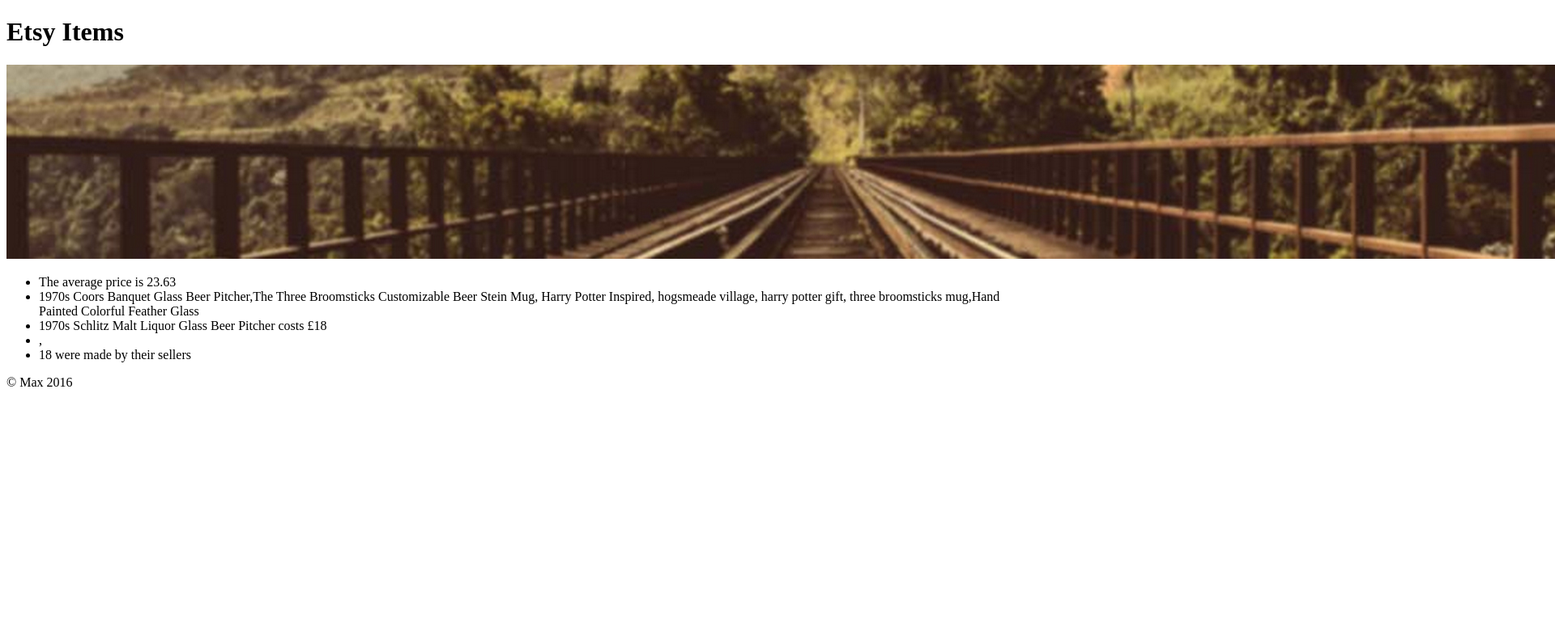
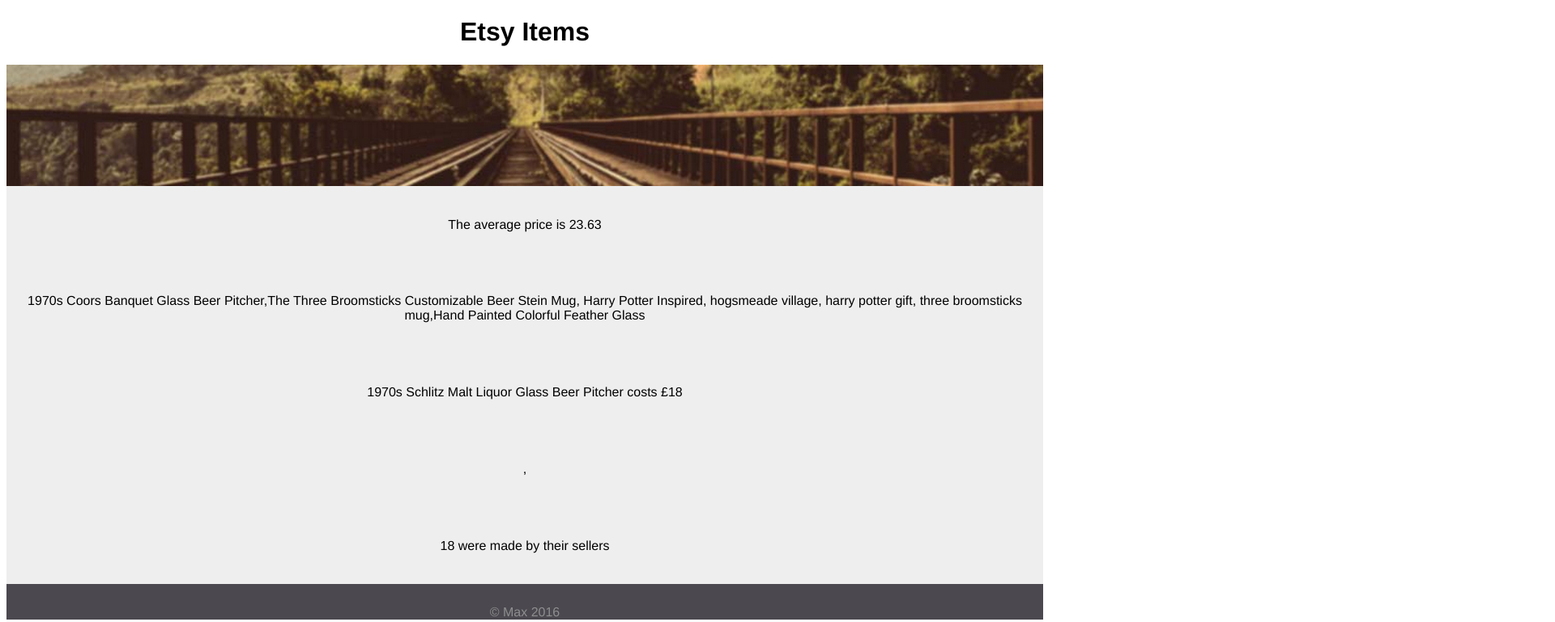
Before and after one commit to misterussell/findAnswers, a plain HTML site: page index.html in a window 1280 px wide. Shown: the top 769 px of the page at 81% size, 1920 px wide, since content can reach past the window. Drawn offline with nearby package versions, Linux system fonts and the light colour scheme.

Commit message:
adding basic styling

```diff
--- a/index.html
+++ b/index.html
@@ -3,6 +3,7 @@
   <head>
     <meta charset="utf-8">
     <title>Functional Etsy</title>
+    <link rel="stylesheet" href="main.css" media="screen" title="no title">
   </head>
   <body>
     <header>
--- /dev/null
+++ b/main.css
@@ -0,0 +1,36 @@
+body {
+  width: 100%;
+  text-align: center;
+  font-family: helvetica, sans-serif;
+}
+
+header {
+  display: block;
+  content: " ";
+  clear: both;
+}
+
+ul {
+  clear: both;
+  list-style: none;
+  padding: 0;
+  margin: 0;
+}
+
+li {
+  background: #EEEEEE;
+  padding: 3vw 0 3vw 0;
+  display: block;
+}
+img {
+  width:100%;
+  padding: 0;
+  margin: 0;
+  float: left;
+}
+
+footer {
+  background-color: #4B484F;
+  padding-top: 2vw;
+  color: #8e8e8e;
+}
--- a/main.js
+++ b/main.js
@@ -63,7 +63,6 @@ var pinocchio = items.filter(getByMaterial);
 // var test = items[1].materials.join('');
 // answers.push(pinocchio);
 
-
 // Which items are made of eight or more materials? Display the name, number of items and the items it is made of.
 function materialCount(item, i, arr) {
   return item.materials.length >= 8;
```
